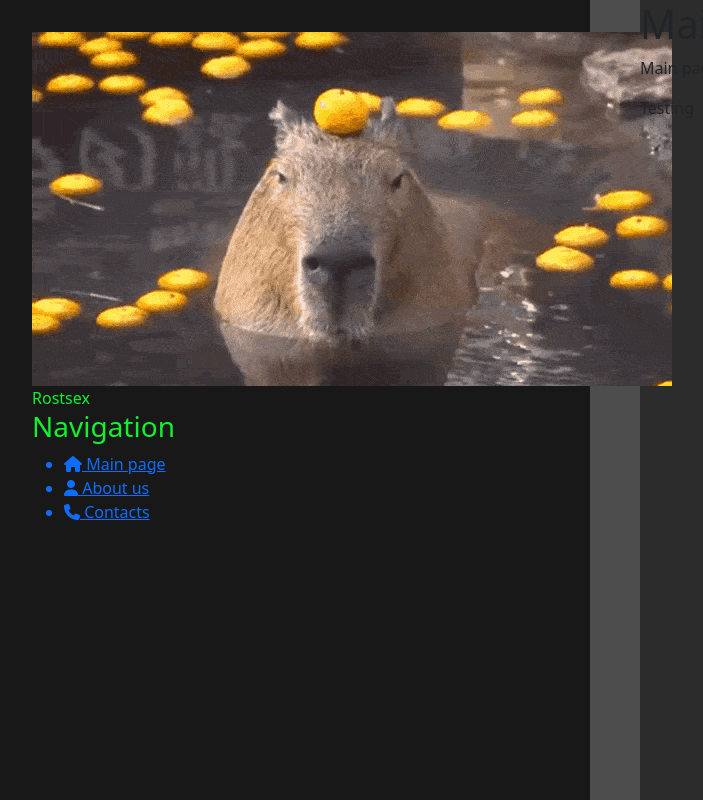
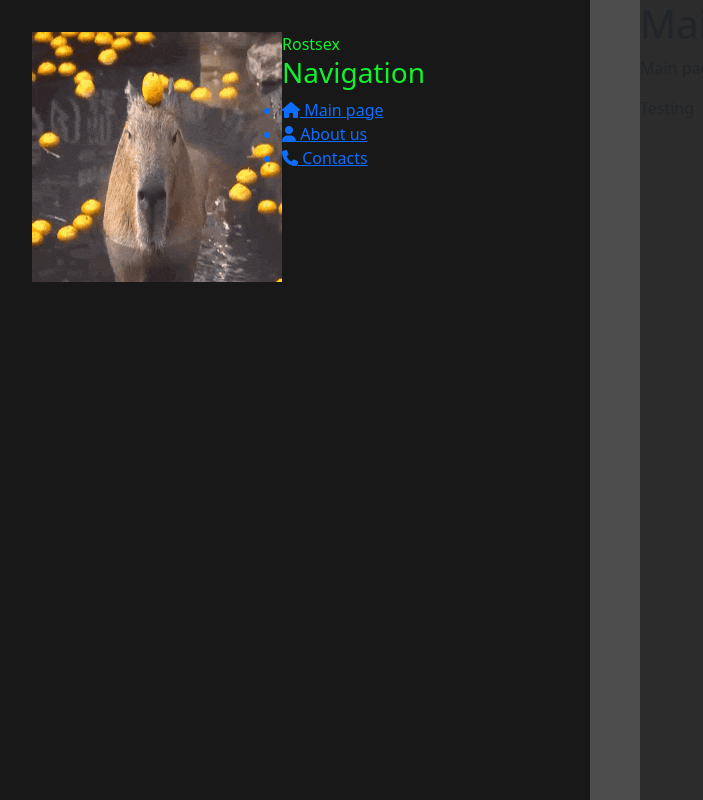
Before and after one commit to LeapSunrise/first-page, a Django app: page / in a window 1280 px wide. Shown: the whole page, without its empty margins (0-703 px from the left). Run offline with Django 4.2, Linux system fonts and the light colour scheme.

Commit message:
layout practice

```diff
--- a/FirstPage/FirstPage/settings.py
+++ b/FirstPage/FirstPage/settings.py
@@ -9,7 +9,7 @@ https://docs.djangoproject.com/en/4.1/topics/settings/
 For the full list of settings and their values, see
 https://docs.djangoproject.com/en/4.1/ref/settings/
 """
-import os
+
 from pathlib import Path
 
 # Build paths inside the project like this: BASE_DIR / 'subdir'.
@@ -119,7 +119,7 @@ USE_TZ = True
 STATIC_URL = 'static/'
 
 STATICFILES_DIRS = [
-    os.path.join(BASE_DIR, 'static')
+    BASE_DIR, 'static'
 ]
 
 # Default primary key field type
--- a/FirstPage/main/static/main/css/main.css
+++ b/FirstPage/main/static/main/css/main.css
@@ -11,3 +11,9 @@ aside {
     color: #12f12f;
     border-right: 50px solid #4d4d4d;
 }
+
+aside img {
+    width: 250px;
+    height: 250px;
+    float: left;
+}
```
Also changed, not shown: FirstPage/main/static/main/img/Rostsex_photo.jpg (deleted), FirstPage/main/static/main/img/contact-mail.png (deleted), FirstPage/main/static/main/img/group.png (deleted), FirstPage/main/static/main/img/home-page.png (deleted).
